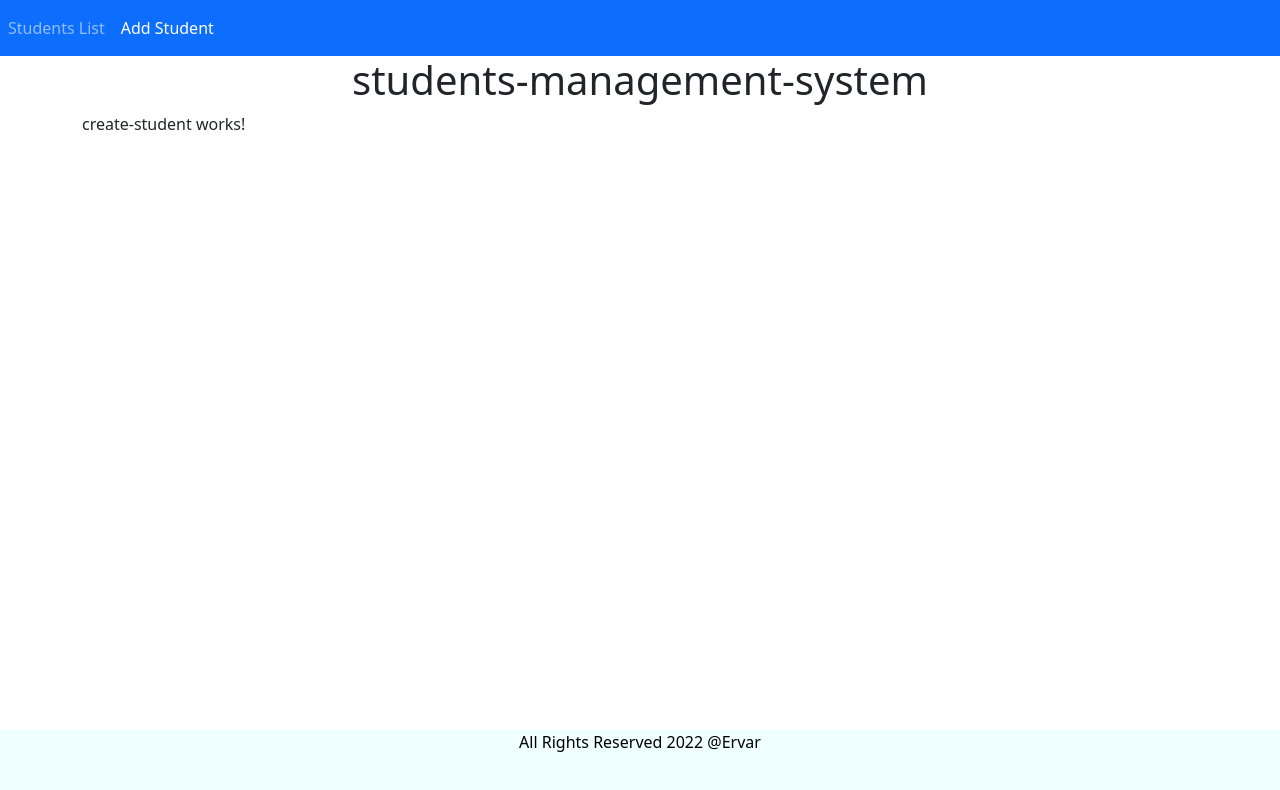
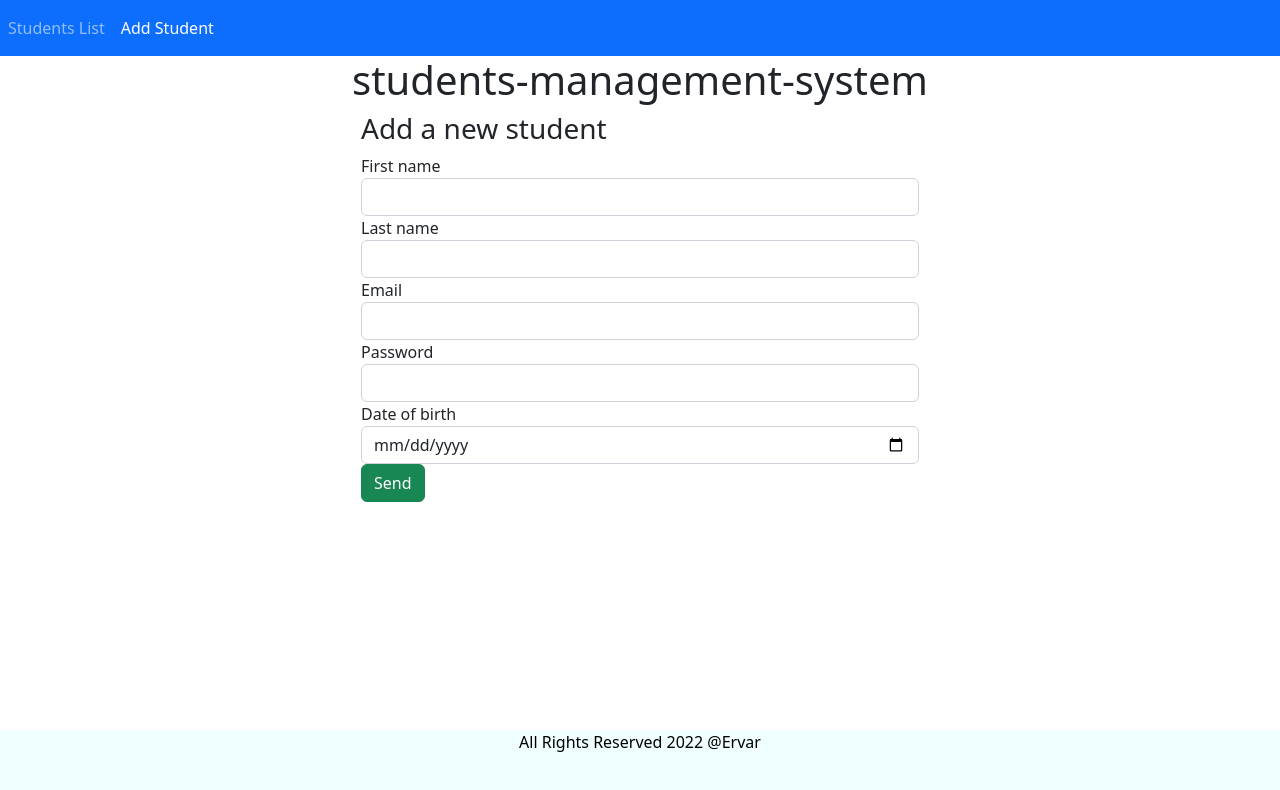
Before and after one commit to zineddinezino/students-management-system-front-end, an Angular app: page /add-student in a window 1280 px wide. Shown: the top 790 px of the page. Built offline with nearby package versions, Linux system fonts and the light colour scheme.

Commit message:
Adding a student form

```diff
--- a/src/app/app.module.ts
+++ b/src/app/app.module.ts
@@ -6,7 +6,7 @@
 import { AppComponent } from './app.component';
 import { StudentsListComponent } from './students-list/students-list.component';
 import { CreateStudentComponent } from './create-student/create-student.component';
-
+import { FormsModule } from '@angular/forms';
 @NgModule({
   declarations: [
     AppComponent,
@@ -16,6 +16,7 @@
   imports: [
     BrowserModule,
     HttpClientModule,
+    FormsModule,
     AppRoutingModule
   ],
   providers: [],
--- a/src/app/create-student/create-student.component.html
+++ b/src/app/create-student/create-student.component.html
@@ -1 +1,26 @@
-<p>create-student works!</p>
+<div class="col-md-6 offset-md-3">
+    <h3> Add a new student</h3>
+    <form (ngSubmit) = "onSubmit()">
+        <div class="form-group">
+            <label for="firstName">First name</label>
+            <input type="text" class="form-control" id="firstName" [(ngModel)] = "student.firstName" name="firstName">
+        </div>
+        <div class="form-group">
+            <label for="lastName">Last name</label>
+            <input type="text" class="form-control" id="lastName" [(ngModel)] = "student.lastName" name="lastName">
+        </div>
+        <div class="form-group">
+            <label for="email">Email</label>
+            <input type="email" class="form-control" id="email" [(ngModel)] = "student.email" name="email">
+        </div>
+        <div class="form-group">
+            <label for="password">Password</label>
+            <input type="password" class="form-control" id="password" [(ngModel)] = "student.password" name="password">
+        </div>
+        <div class="form-group">
+            <label for="dateOfBirth">Date of birth</label>
+            <input type="date" class="form-control" id="dateOfBirth" [(ngModel)] = "student.dateOfBirth" name="dateOfBirth">
+        </div>
+        <button class="btn btn-success" type="submit">Send</button>
+    </form>
+</div>
--- a/src/app/create-student/create-student.component.ts
+++ b/src/app/create-student/create-student.component.ts
@@ -1,4 +1,5 @@
 import { Component, OnInit } from '@angular/core';
+import { AddStudent } from '../model/AddStudent/add-student.model';
 
 @Component({
   selector: 'app-create-student',
@@ -7,9 +8,13 @@
 })
 export class CreateStudentComponent implements OnInit {
 
+  student: AddStudent = new AddStudent();
   constructor() { }
 
   ngOnInit(): void {
   }
 
+  onSubmit(){
+    console.log(this.student);
+  }
 }
--- a/src/app/model/student.model.ts
+++ b/src/app/model/student.model.ts
@@ -2,5 +2,5 @@
     studentId: number | undefined;
     firstName: string | undefined;
     lastName: string | undefined;
-    dateOfBirth: String | undefined;
+    dateOfBirth: string | undefined;
 }
```
